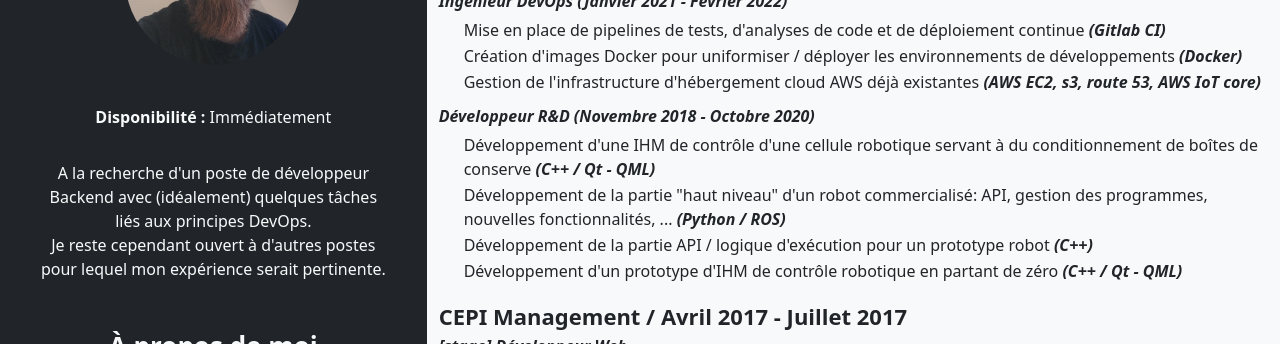
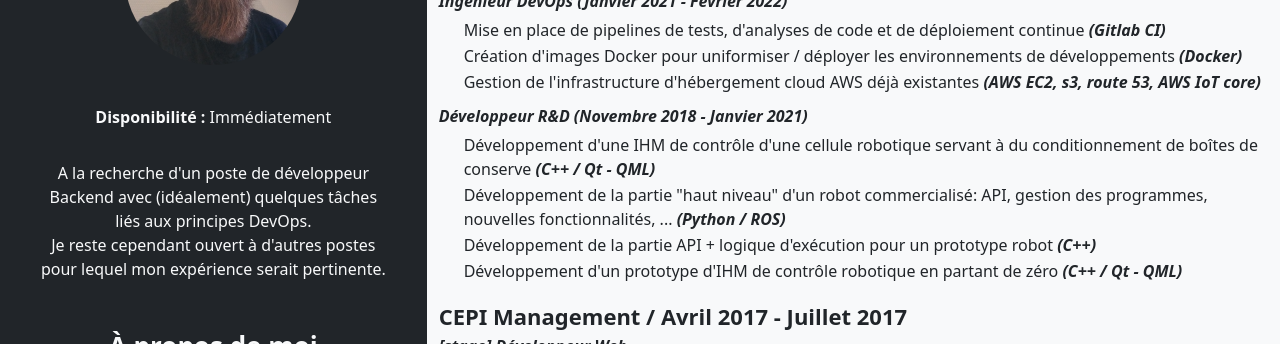
Before and after one commit to Wasta-Geek/curriculum-vitae, a Jekyll site: the page built from docs/fr/index.markdown, in a window 1280 px wide. Shown: the part 403-747 px from the top of the page. Built offline with Jekyll 4.4.1, drawn with Linux system fonts in a browser that asks for light colours.

Commit message:
Fix work experiences dates (#27)

```diff
--- a/docs/_data/work_experiences.yml
+++ b/docs/_data/work_experiences.yml
@@ -33,11 +33,11 @@ content:
             - "Mise en place de pipelines de tests, d'analyses de code et de déploiement continue <b><i>(Gitlab CI)</b></i>"
             - "Création d'images Docker pour uniformiser / déployer les environnements de développements <b><i>(Docker)</b></i>"
             - "Gestion de l'infrastructure d'hébergement cloud AWS déjà existantes <b><i>(AWS EC2, s3, route 53, AWS IoT core)</b></i>"
-        - job_title: "Développeur R&D (Novembre 2018 - Octobre 2020)"
+        - job_title: "Développeur R&D (Novembre 2018 - Janvier 2021)"
           description:
             - "Développement d'une IHM de contrôle d'une cellule robotique servant à du conditionnement de boîtes de conserve <b><i>(C++ / Qt - QML)</b></i>"
             - "Développement de la partie \"haut niveau\" d'un robot commercialisé: API, gestion des programmes, nouvelles fonctionnalités, ... <b><i>(Python / ROS)</b></i>"
-            - "Développement de la partie API / logique d'exécution pour un prototype robot <b><i>(C++)</b></i>"
+            - "Développement de la partie API + logique d'exécution pour un prototype robot <b><i>(C++)</b></i>"
             - "Développement d'un prototype d'IHM de contrôle robotique en partant de zéro <b><i>(C++ / Qt - QML)</b></i>"
       en:
         - job_title: "DevOps Engineer (January 2021 - February 2022)"
@@ -45,11 +45,11 @@ content:
             - "Pipeline setup for test, software quality and continuous deployment <b><i>(Gitlab CI)</b></i>"
             - "Builds of docker images to uniformize / deploys development environments <b><i>(Docker)</b></i>"
             - "Maintenance of the existing cloud hosting infrastructure <b><i>(AWS EC2, s3, route 53, AWS IoT core)</b></i>"
-        - job_title: R&D developer (November 2018 - October 2020)
+        - job_title: R&D developer (November 2018 - January 2021)
           description:
             - "Development of an HMI to control a robotic cell in an end of line packaging context <b><i>(C++ / Qt - QML)</b></i>"
             - "Conception of the \"high level\" part of a commercialized robot: API, execution flows, new features, ... <b><i>(Python / ROS)</b></i>"
-            - "Development of the API / execution flow for a robot prototype <b><i>(C++)</b></i>"
+            - "Development of the API + execution flow for a robot prototype <b><i>(C++)</b></i>"
             - "Development from scratch of a HMI prototype aimed to controls a robot <b><i>(C++ / Qt - QML)</b></i>"
     print: true
   cepi_management:
```
